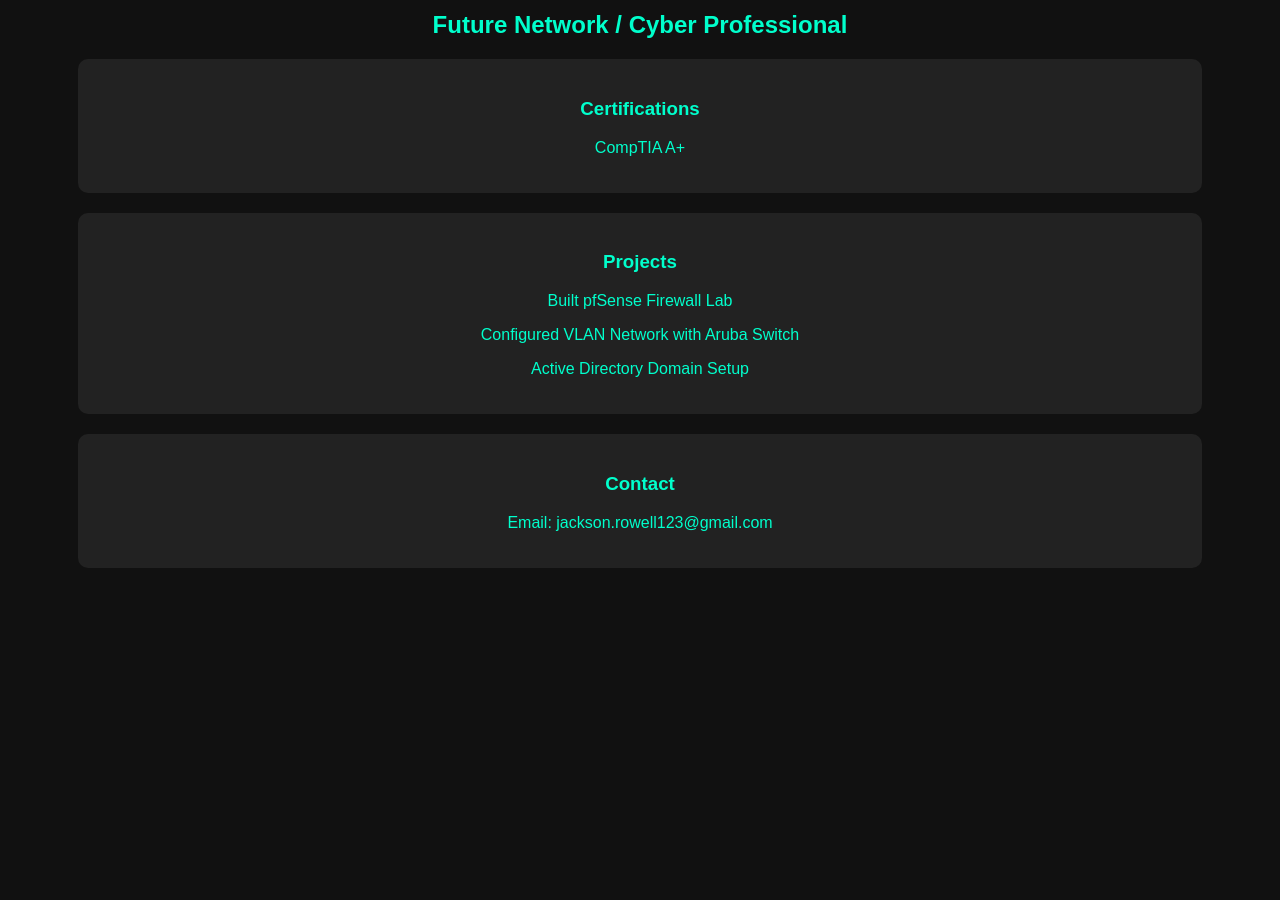
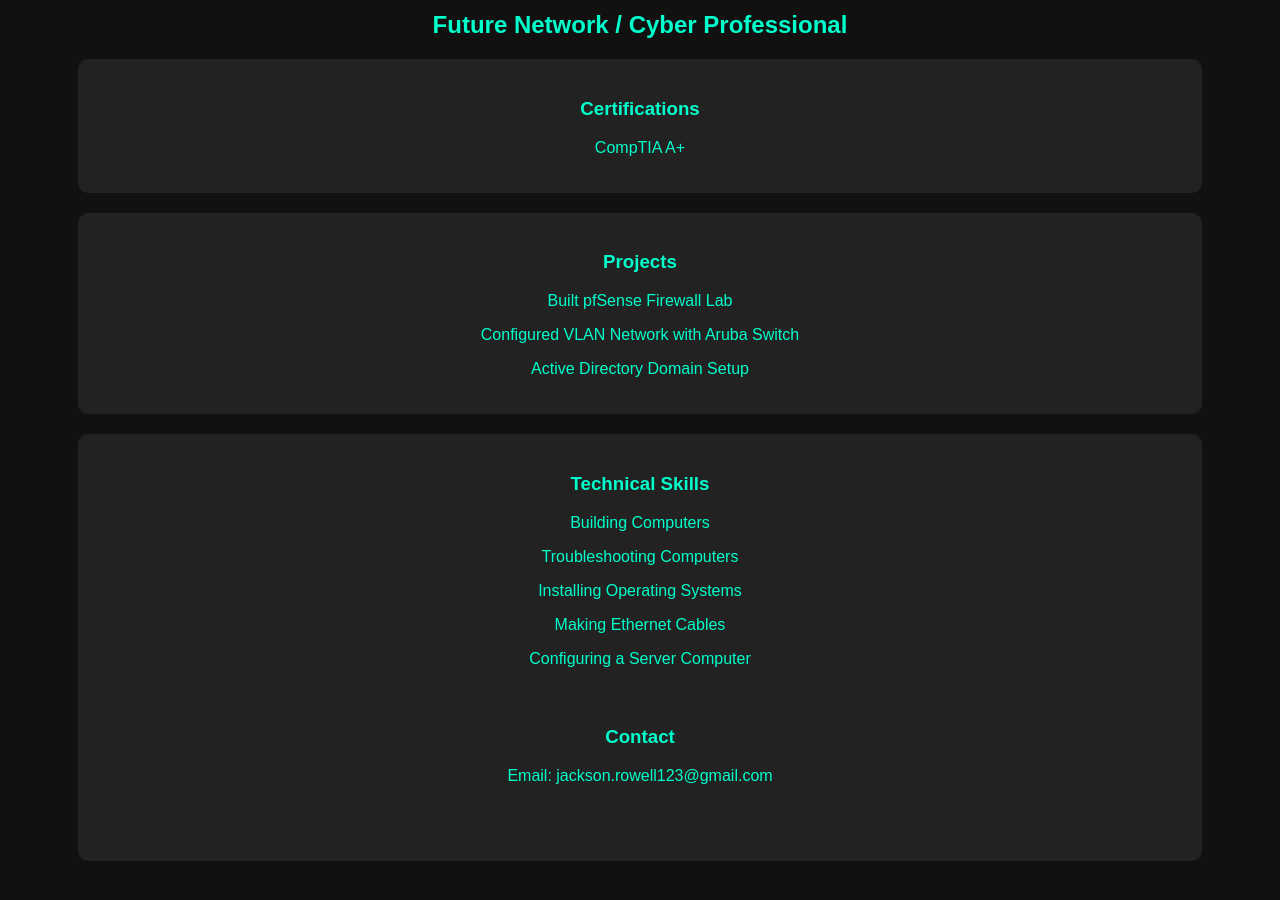
Before and after one commit to jrowellnetwork/jrowellnetwork.github.io, a plain HTML site: page index.html in a window 1280 px wide. Shown: the part 166-1066 px from the top of the page. Before the commit the page ends 812 px from the top, so only its background shows below. Drawn offline with Linux system fonts and the light colour scheme.

Commit message:
Update index.html

```diff
--- a/index.html
+++ b/index.html
@@ -38,6 +38,14 @@
         <p>Active Directory Domain Setup</p>
     </div>
 
+<div class="box">
+    <h3>Technical Skills</h3>
+    <p>Building Computers</p>
+    <p>Troubleshooting Computers</p>
+    <p>Installing Operating Systems</p>
+    <p>Making Ethernet Cables</p>
+    <p>Configuring a Server Computer</p>
+
     <div class="box">
         <h3>Contact</h3>
         <p>Email: jackson.rowell123@gmail.com</p>
```
